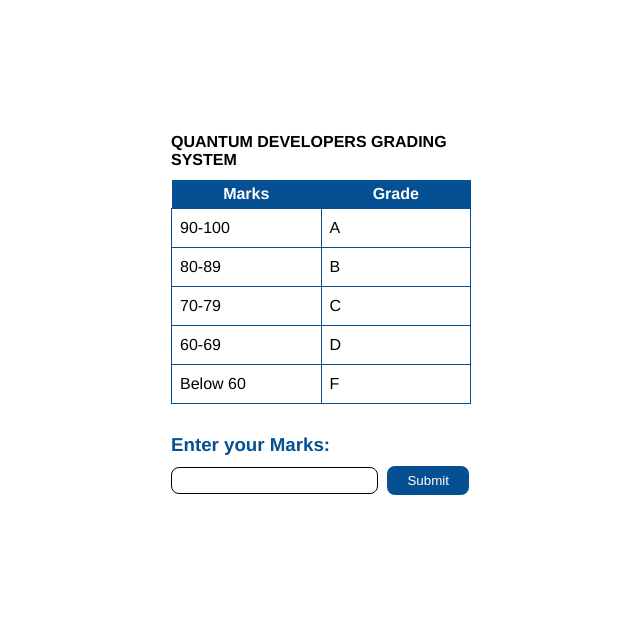
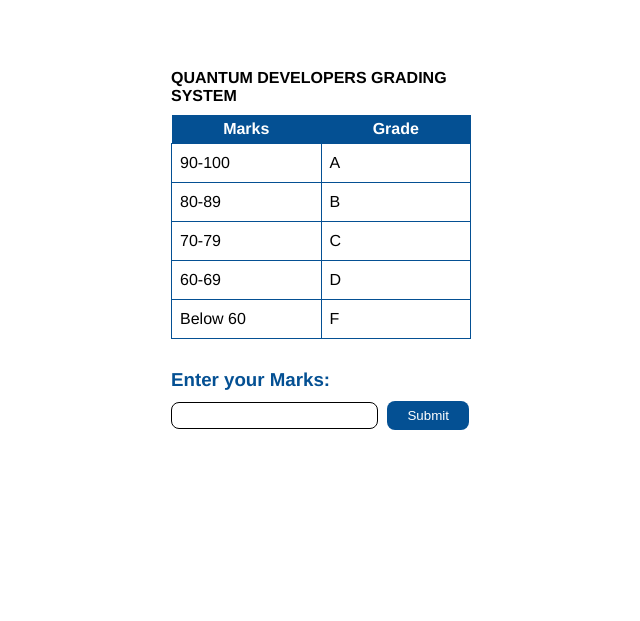
Before and after one commit to SimonDdungu/GradingSystem, a plain HTML site: page index.html in a window 1280 px wide. Shown: the whole page, without its empty margins (319-959 px from the left). Drawn offline with Linux system fonts and the light colour scheme.

Commit message:
Minor change - Removed height vh

```diff
--- a/style.css
+++ b/style.css
@@ -3,12 +3,11 @@ body, html{
     display: flex;
     justify-content: center;
     align-items: center;
-    height: 80vh;
 }
 .main{
     width: 300px;
     height: 495px;
-    margin: 100px auto 0;
+    margin: 50px auto;
     font-family: Helvetica;
 }
 .main > h1{
```
